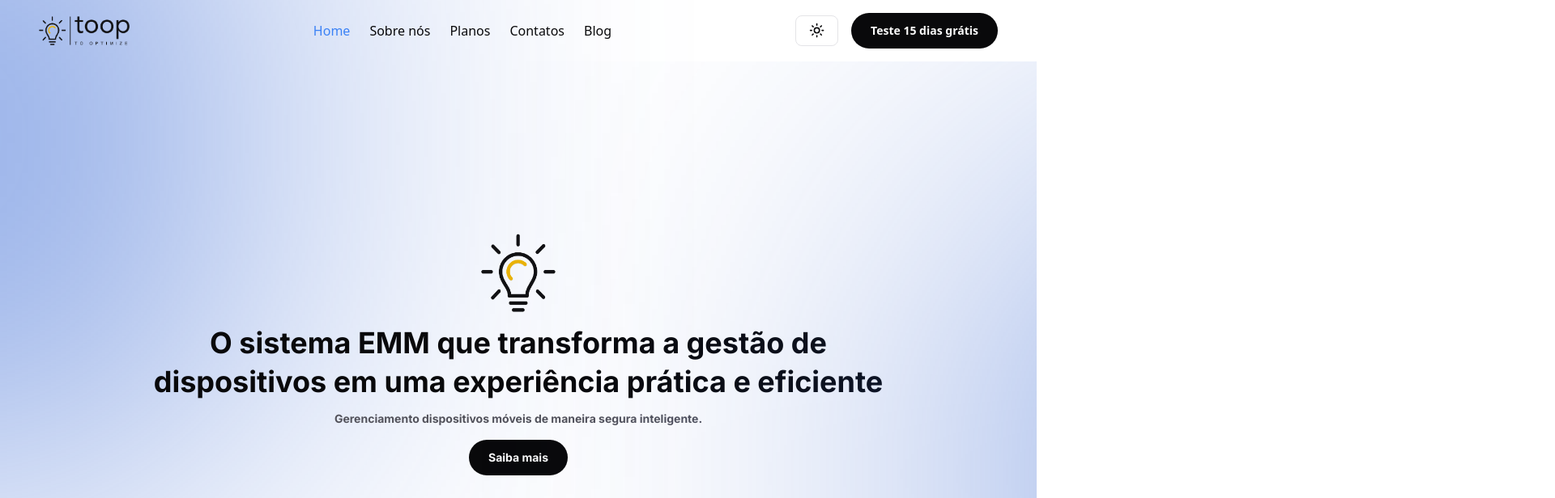
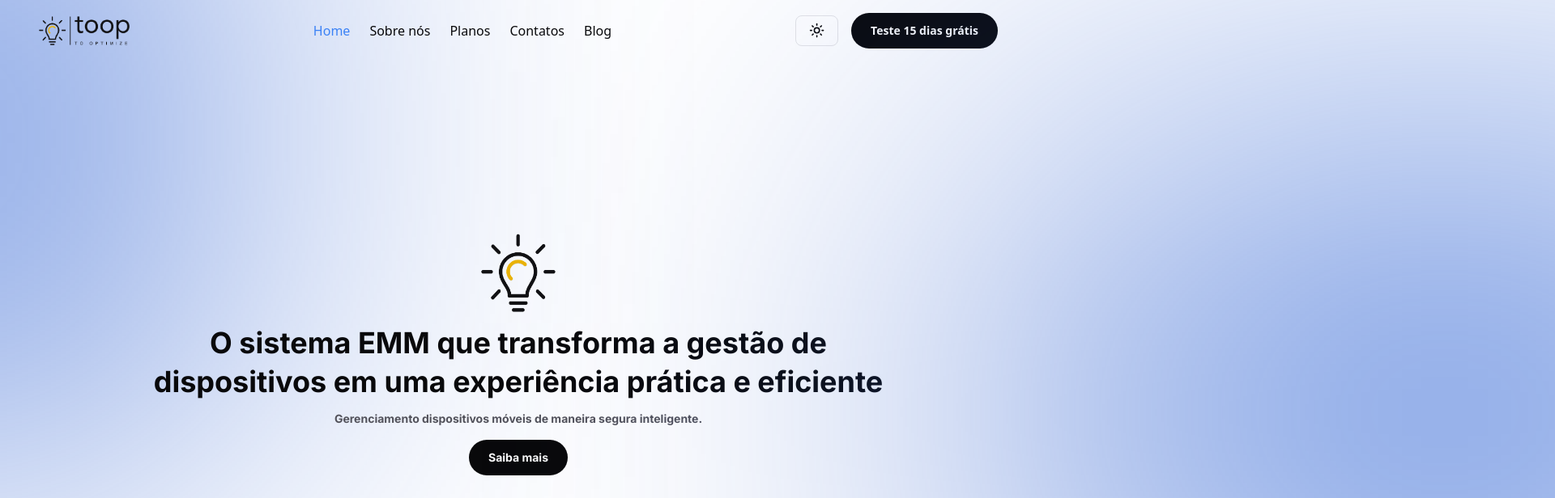
Before and after one commit to atmoutsourcing/toop-landing-page, a Next.js app: page / in a window 1280 px wide. Shown: the top 616 px of the page at 81% size, 1920 px wide, since content can reach past the window. Built offline with nearby package versions, Linux system fonts and the light colour scheme.

Commit message:
ajustes de layout

```diff
--- a/src/app/layout.tsx
+++ b/src/app/layout.tsx
@@ -33,9 +33,7 @@ export default function RootLayout({
 }>) {
   return (
     <html lang="en" suppressHydrationWarning>
-      <body
-        className={`${geistSans.variable} ${geistMono.variable} ${inter.variable} antialiased`}
-      >
+      <body className={`${inter.variable} overflow-x-hidden antialiased`}>
         <ThemeProvider
           attribute="class"
           defaultTheme="system"
--- a/src/app/page.tsx
+++ b/src/app/page.tsx
@@ -18,13 +18,13 @@ import {
 
 export default function Home() {
   return (
-    <div className="flex flex-col font-inter">
+    <div className="mx-auto flex max-w-[1440px] flex-col font-inter">
       <div
         style={{ zIndex: '-1' }}
         className="absolute left-[-380px] top-[-153.81px] h-[649.99px] w-[575.79px] rotate-[-0.02deg] bg-gradient-radial from-blue-500 to-blue-800 blur-[250px]"
       />
 
-      <div className="relative flex min-h-screen flex-col overflow-hidden">
+      <div className="relative flex min-h-screen flex-col">
         <div className="min-h-full">
           <div className="mt-28 items-center font-bold md:mt-52">
             <div className="flex flex-col items-center gap-2 text-center md:text-start">
@@ -73,10 +73,11 @@ export default function Home() {
               </div>
             </div>
           </div>
-
-          <div className="absolute left-[1256px] top-[291px] h-[438px] w-[1056px] bg-gradient-radial from-blue-500 to-blue-800 blur-[250px]" />
         </div>
       </div>
+
+      <div className="absolute left-[1256px] top-[291px] h-[438px] w-[1056px] max-w-[1440px] bg-gradient-radial from-blue-500 to-blue-800 blur-[250px]" />
+
       <div className="flex flex-col justify-center gap-10 px-[4%] py-[4%] md:flex-row">
         <Image src={cellToop} alt="Toop icon" />
         <div className="flex flex-col items-center gap-[20%] pt-[5%]">
--- a/src/components/header.tsx
+++ b/src/components/header.tsx
@@ -19,7 +19,7 @@ export function Header() {
 
   return (
     <div>
-      <header className="flex flex-row items-center justify-between px-12 py-4">
+      <header className="mx-auto flex max-w-[1440px] flex-row items-center justify-between px-12 py-4">
         <Link href="/" className="cursor-pointer" style={{ zIndex: '1' }}>
           <Image
             src={logoDark}
```
